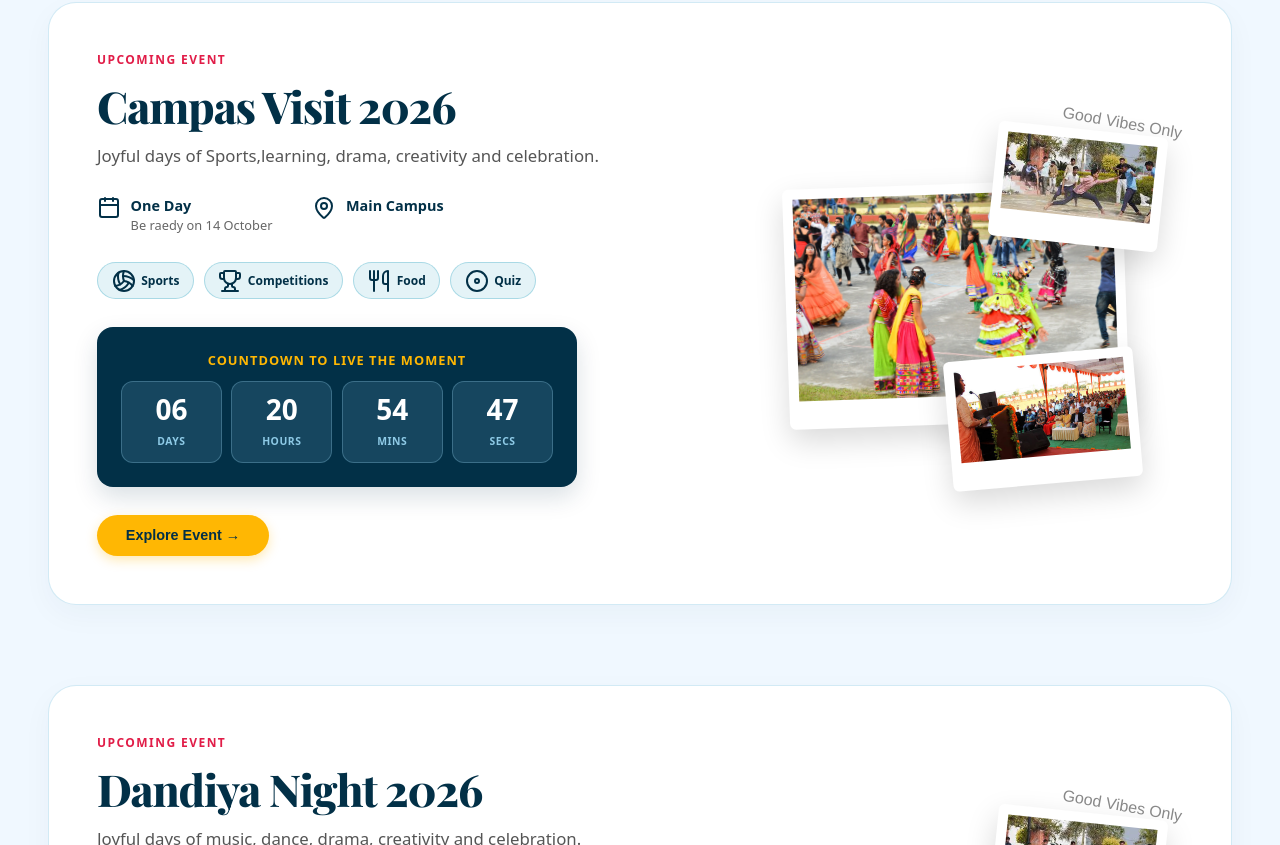
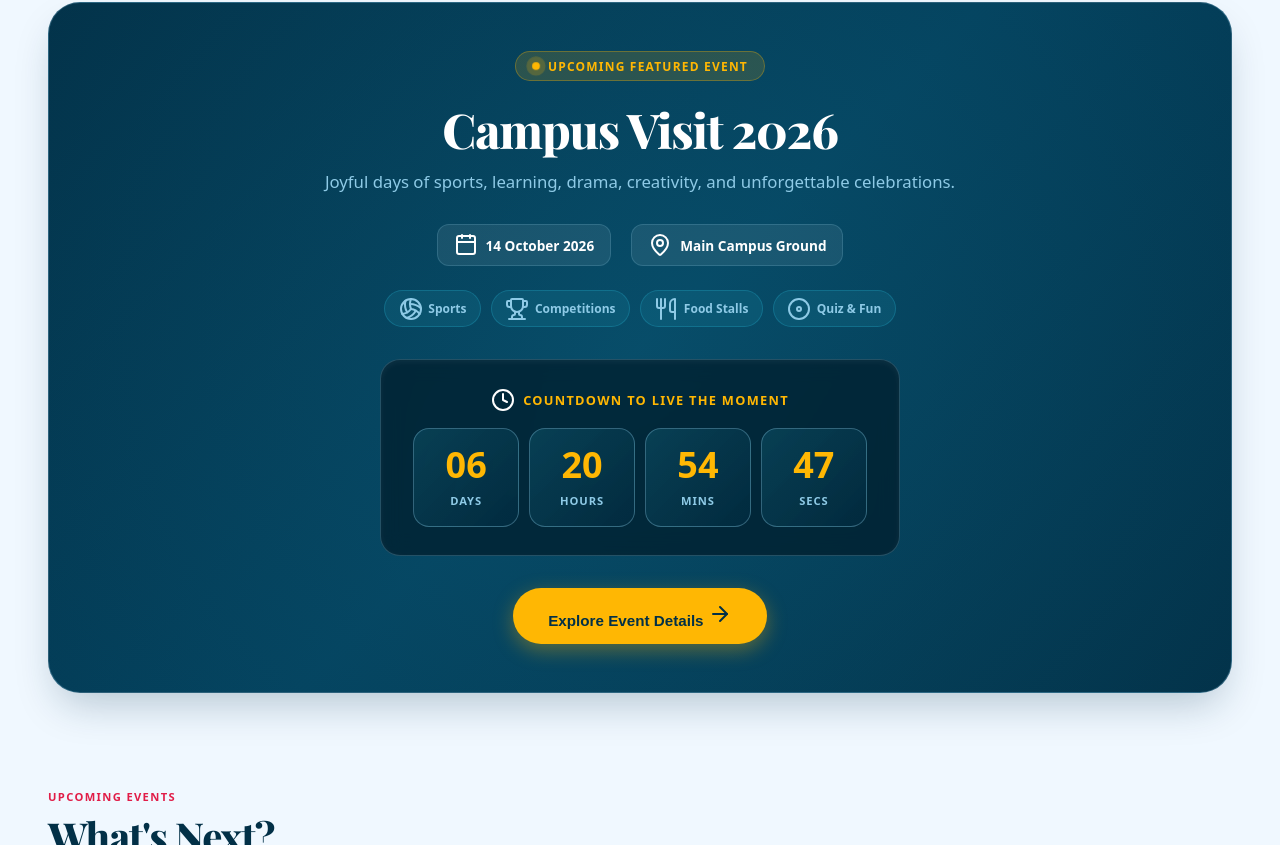
Before and after one commit to dev-anuragkashyap/college-event, a React (Vite) app: page / in a window 1280 px wide. Shown: the part 635-1480 px from the top of the page. Built offline with nearby package versions, Linux system fonts and the light colour scheme.

Commit message:
update changes

```diff
--- a/src/Components/Home.css
+++ b/src/Components/Home.css
@@ -1,5 +1,5 @@
 /* ==========================================
-   HOME PAGE STYLESHEET (Contact Page Theme)
+   HOME PAGE STYLESHEET (Contact Theme & Countdown)
    ================================          */
 .home-container {
   min-height: 100vh;
@@ -35,7 +35,7 @@
   height: 100%;
   object-fit: cover;
   transform: scale(1.02);
-  transition: transform 5s ease-in-out;
+  transition: transform 10s ease-in-out;
 }
 
 .home-hero:hover .home-hero-image {
@@ -71,7 +71,7 @@
 }
 
 .home-hero-title span {
-  color: #FFB703; /* Synchronized with Contact page yellow accent */
+  color: #FFB703;
 }
 
 .home-hero-desc {
@@ -134,76 +134,122 @@
 }
 
 /* ==========================================
-   CURRENT EVENT SECTION & ENLARGED COUNTDOWN
+   BEAUTIFUL FEATURED COUNTDOWN SECTION STYLING
    ================================          */
-.home-current-event-container {
-  display: grid;
-  grid-template-columns: 1fr;
-  gap: 3rem;
-  align-items: center;
-  background-color: #ffffff;
-  border: 1px solid rgba(142, 202, 230, 0.4);
-  border-radius: 1.75rem;
-  padding: 2.5rem 2rem;
-  box-shadow: 0 10px 30px rgba(2, 48, 71, 0.04);
+.countdown-hero-section {
+  background: linear-gradient(135deg, #023047 0%, #033f5b 50%, #023047 100%);
+  border: 1px solid rgba(142, 202, 230, 0.3);
+  border-radius: 2rem;
+  padding: 3rem 2rem;
+  text-align: center;
+  color: #ffffff;
+  box-shadow: 0 20px 40px -10px rgba(2, 48, 71, 0.25);
+  position: relative;
+  overflow: hidden;
   cursor: pointer;
 }
 
-@media (min-width: 1024px) {
-  .home-current-event-container {
-    grid-template-columns: 1.25fr 1fr;
-    gap: 4rem;
-    padding: 3rem;
+.countdown-hero-section::before {
+  content: '';
+  position: absolute;
+  top: -50%;
+  left: -50%;
+  width: 200%;
+  height: 200%;
+  background: radial-gradient(circle, rgba(33, 158, 188, 0.15) 0%, transparent 60%);
+  pointer-events: none;
+}
+
+.countdown-content-wrapper {
+  max-width: 650px;
+  margin: 0 auto;
+  position: relative;
+  z-index: 2;
+  display: flex;
+  flex-direction: column;
+  align-items: center;
+  width: 100%;
+}
+
+.countdown-badge-pill {
+  display: inline-flex;
+  align-items: center;
+  gap: 0.5rem;
+  background-color: rgba(255, 183, 3, 0.15);
+  color: #FFB703;
+  border: 1px solid rgba(255, 183, 3, 0.3);
+  padding: 0.35rem 1rem;
+  border-radius: 2rem;
+  font-size: 0.75rem;
+  font-weight: 800;
+  letter-spacing: 0.1em;
+  text-transform: uppercase;
+  margin-bottom: 1rem;
+}
+
+.live-pulse-dot {
+  width: 8px;
+  height: 8px;
+  background-color: #FFB703;
+  border-radius: 50%;
+  animation: pulse-dot 1.5s infinite;
+}
+
+@keyframes pulse-dot {
+  0% {
+    transform: scale(0.95);
+    box-shadow: 0 0 0 0 rgba(255, 183, 3, 0.7);
+  }
+  70% {
+    transform: scale(1);
+    box-shadow: 0 0 0 8px rgba(255, 183, 3, 0);
+  }
+  100% {
+    transform: scale(0.95);
+    box-shadow: 0 0 0 0 rgba(255, 183, 3, 0);
   }
 }
 
-.home-current-tag {
-  font-size: 0.75rem;
-  font-weight: 800;
-  letter-spacing: 0.12em;
-  color: #e11d48;
-  text-transform: uppercase;
-  margin-bottom: 0.5rem;
-}
-
-.home-current-title {
-  font-size: 2.75rem;
+.countdown-main-title {
+  font-size: 3rem;
   font-weight: 900;
-  color: #023047;
+  color: #ffffff;
   margin-bottom: 0.5rem;
   letter-spacing: -0.025em;
 }
 
-.home-current-subtitle {
-  font-size: 1.05rem;
-  color: #555555;
-  margin-bottom: 1.75rem;
-  line-height: 1.5;
+@media (max-width: 768px) {
+  .countdown-main-title {
+    font-size: 2.25rem;
+  }
 }
 
-.home-current-meta-row {
+.countdown-sub-desc {
+  font-size: 1.05rem;
+  color: #8ECAE6;
+  margin-bottom: 1.75rem;
+  line-height: 1.6;
+}
+
+.countdown-meta-flex {
   display: flex;
   flex-wrap: wrap;
-  gap: 2.5rem;
-  margin-bottom: 1.75rem;
+  justify-content: center;
+  gap: 1.25rem;
+  margin-bottom: 1.5rem;
 }
 
-.home-current-meta-item {
-  display: flex;
-  align-items: flex-start;
-  gap: 0.6rem;
-  font-size: 0.9rem;
-}
-
-.home-current-meta-item strong {
-  display: block;
-  color: #023047;
+.countdown-meta-badge {
+  display: inline-flex;
+  align-items: center;
+  gap: 0.5rem;
+  background-color: rgba(255, 255, 255, 0.08);
+  border: 1px solid rgba(142, 202, 230, 0.2);
+  padding: 0.5rem 1rem;
+  border-radius: 0.75rem;
+  font-size: 0.85rem;
   font-weight: 700;
-}
-
-.home-current-meta-item span {
-  color: #666666;
-  font-size: 0.8rem;
+  color: #ffffff;
 }
 
 .home-current-tags-grid {
@@ -213,10 +259,15 @@
   margin-bottom: 1.75rem;
 }
 
+.home-current-tags-grid.justify-center {
+  justify-content: center;
+  margin-bottom: 2rem;
+}
+
 .home-current-pill {
-  background-color: rgba(33, 158, 188, 0.12);
-  color: #023047;
-  border: 1px solid rgba(33, 158, 188, 0.3);
+  background-color: rgba(33, 158, 188, 0.15);
+  color: #8ECAE6;
+  border: 1px solid rgba(33, 158, 188, 0.35);
   padding: 0.35rem 0.85rem;
   border-radius: 2rem;
   font-size: 0.75rem;
@@ -227,23 +278,31 @@
 }
 
 .home-large-countdown-wrapper {
-  background-color: #023047;
-  border-radius: 1rem;
-  padding: 1.5rem;
-  margin-bottom: 1.75rem;
-  max-width: 480px;
-  box-shadow: 0 10px 25px rgba(2, 48, 71, 0.15);
+  background: rgba(1, 30, 45, 0.75);
+  backdrop-filter: blur(10px);
+  border: 1px solid rgba(142, 202, 230, 0.25);
+  border-radius: 1.25rem;
+  padding: 1.75rem 2rem;
+  margin-bottom: 2rem;
+  width: 100%;
+  max-width: 520px;
+  box-shadow: inset 0 2px 6px rgba(255, 255, 255, 0.05);
+}
+
+.countdown-header-row {
+  display: flex;
+  align-items: center;
+  justify-content: center;
+  gap: 0.5rem;
+  margin-bottom: 1rem;
 }
 
 .home-countdown-label-top {
-  display: block;
   font-size: 0.8rem;
   font-weight: 800;
   color: #FFB703;
   text-transform: uppercase;
-  letter-spacing: 0.08em;
-  margin-bottom: 0.75rem;
-  text-align: center;
+  letter-spacing: 0.1em;
 }
 
 .home-large-countdown-grid {
@@ -253,137 +312,57 @@
 }
 
 .home-lg-cd-box {
-  background-color: rgba(142, 202, 230, 0.15);
-  border: 1px solid rgba(142, 202, 230, 0.3);
-  border-radius: 0.75rem;
-  padding: 0.75rem 0.5rem;
+  background: linear-gradient(135deg, rgba(33, 158, 188, 0.2) 0%, rgba(2, 48, 71, 0.4) 100%);
+  border: 1px solid rgba(142, 202, 230, 0.35);
+  border-radius: 1rem;
+  padding: 1rem 0.75rem;
   text-align: center;
+  transition: transform 0.25s ease, border-color 0.25s ease;
+}
+
+.home-lg-cd-box:hover {
+  transform: translateY(-4px);
+  border-color: #FFB703;
 }
 
 .home-lg-number {
   display: block;
-  font-size: 1.75rem;
+  font-size: 2.25rem;
   font-weight: 900;
-  color: #ffffff;
+  color: #FFB703;
   line-height: 1.1;
-  margin-bottom: 0.15rem;
+  margin-bottom: 0.2rem;
 }
 
 .home-lg-label {
-  font-size: 0.65rem;
-  font-weight: 700;
+  font-size: 0.7rem;
+  font-weight: 800;
   color: #8ECAE6;
   text-transform: uppercase;
-  letter-spacing: 0.05em;
+  letter-spacing: 0.08em;
 }
 
 .home-current-explore-btn {
   background-color: #FFB703;
   color: #023047;
-  padding: 0.8rem 1.8rem;
+  padding: 0.9rem 2.2rem;
   border-radius: 2rem;
-  font-size: 0.9rem;
+  font-size: 0.95rem;
   font-weight: 800;
   border: none;
   cursor: pointer;
-  box-shadow: 0 4px 12px rgba(255, 183, 3, 0.3);
+  box-shadow: 0 6px 20px rgba(255, 183, 3, 0.35);
   transition: all 0.25s ease;
 }
 
 .home-current-explore-btn:hover {
   background-color: #e5a400;
   transform: translateY(-2px);
-}
-
-.home-current-right {
-  position: relative;
-  min-height: 380px;
-  display: flex;
-  justify-content: center;
-  align-items: center;
-}
-
-.home-polaroid {
-  background: #ffffff;
-  padding: 10px 10px 28px 10px;
-  box-shadow: 0 12px 30px rgba(0, 0, 0, 0.15);
-  border-radius: 6px;
-  position: absolute;
-  transition: transform 0.3s ease;
-}
-
-.main-polaroid {
-  width: 340px;
-  height: 240px;
-  transform: rotate(-2deg);
-  z-index: 2;
-}
-
-.main-polaroid img {
-  width: 100%;
-  height: 100%;
-  object-fit: cover;
-}
-
-.side-polaroid-top {
-  width: 170px;
-  height: 115px;
-  top: 15px;
-  right: 20px;
-  transform: rotate(6deg);
-  z-index: 3;
-}
-
-.side-polaroid-top img {
-  width: 100%;
-  height: 100%;
-  object-fit: cover;
-}
-
-.side-polaroid-bottom {
-  width: 190px;
-  height: 130px;
-  bottom: 10px;
-  right: 45px;
-  transform: rotate(-5deg);
-  z-index: 4;
-}
-
-.side-polaroid-bottom img {
-  width: 100%;
-  height: 100%;
-  object-fit: cover;
-}
-
-.home-polaroid-watermark {
-  position: absolute;
-  top: 0;
-  right: 0;
-  font-family: cursive, sans-serif;
-  color: #888888;
-  font-size: 1rem;
-  transform: rotate(10deg);
-  pointer-events: none;
-  z-index: 5;
-}
-
-@media (max-width: 768px) {
-  .main-polaroid {
-    width: 240px;
-    height: 170px;
-  }
-  .side-polaroid-top {
-    width: 120px;
-    height: 85px;
-  }
-  .side-polaroid-bottom {
-    width: 135px;
-    height: 95px;
-  }
+  box-shadow: 0 10px 25px rgba(255, 183, 3, 0.5);
 }
 
 /* ==========================================
-   WHAT'S NEXT? & PAST EVENTS (4-COLUMN CARD & IMAGE FIX)
+   WHAT'S NEXT? & PAST EVENTS SECTION
    ================================          */
 .home-whats-next-section {
   margin-top: 1rem;
@@ -449,7 +428,6 @@
   box-shadow: 0 16px 30px -5px rgba(2, 48, 71, 0.1);
 }
 
-/* Fixed Image Wrapper for Upcoming & Past Cards */
 .home-wn-img-wrap {
   width: 100%;
   height: 200px;
@@ -562,7 +540,6 @@
   color: #ffffff;
 }
 
-/* Section Header Layout */
 .home-section-header {
   display: flex;
   justify-content: space-between;
@@ -575,7 +552,7 @@
   font-size: 0.85rem;
   font-weight: 700;
   cursor: pointer;
-  transition: var(--transition-fast);
+  transition: all 0.2s ease;
 }
 
 .home-view-all:hover {
@@ -584,7 +561,7 @@
 }
 
 /* ==========================================
-   MOMENTS THAT MATTER GALLERY SECTION
+   PHOTO GALLERY SECTION
    ================================          */
 .home-moments-section {
   width: 100%;
@@ -752,7 +729,7 @@
 }
 
 /* ==========================================
-   EVENT CALENDAR SECTION ("Find Your Date")
+   EVENT CALENDAR SECTION
    ================================          */
 .home-calendar-section {
   width: 100%;
--- a/src/Components/Home.jsx
+++ b/src/Components/Home.jsx
@@ -5,10 +5,7 @@ import { Calendar as CalendarIcon, MapPin, Clock, ArrowRight, Camera, Sparkles,
 
 // Import your local assets from the assets folder
 import heroBgImg from '../assets/hero-bg.jpeg';
-import dandiyaImg from '../assets/dandiya.jpg';
 import culturalFestImg from '../assets/cultural.jpg';
-import culturalFest2 from '../assets/memory1.jpg';
-import culturalFest3 from '../assets/memory2.jpg';
 import technovaImg from '../assets/annual.jpg';
 import sportsMeetImg from '../assets/sports.jpg';
 import openMicImg from '../assets/memory2.jpg';
@@ -19,11 +16,11 @@ import pastSportsImg from '../assets/past-sports.webp';
 import pastAnnualImg from '../assets/past-annual.jpg';
 import pastCulturalImg from '../assets/past-cultural.jpg';
 
-import memory1 from '../assets/memory1.jpg';
+import culturalFest2 from '../assets/memory1.jpg';
+import culturalFest3 from '../assets/memory2.jpg';
 import memory2 from '../assets/memory2.jpg';
 import memory3 from '../assets/memory3.jpg';
 import memory4 from '../assets/memory4.jpg';
-import memory5 from '../assets/memory5.jpg';
 
 export default function Home() {
   const navigate = useNavigate();
@@ -211,55 +208,59 @@ export default function Home() {
           <div className="home-hero-watermark"></div>
         </div>
       </div>
+
       <div className="home-wrapper">
 
-       <section>
-          <div className="home-current-event-container" onClick={() => handleEventClick(999)}>
-            <div className="home-current-left">
-              <div className="home-current-tag">UPCOMING EVENT</div>
-              <h2 className="home-current-title">Campas Visit 2026</h2>
-              <p className="home-current-subtitle">Joyful days of Sports,learning, drama, creativity and celebration.</p>
+        {/* BEAUTIFUL FEATURED COUNTDOWN SECTION */}
+        <section>
+          <div className="home-current-event-container countdown-hero-section" onClick={() => handleEventClick(999)}>
+            <div className="countdown-content-wrapper">
 
-              <div className="home-current-meta-row">
-                <div className="home-current-meta-item">
-                  <CalendarIcon className="w-4 h-4 text-teal-600" />
-                  <div>
-                    <strong>One Day</strong>
-                    <span>Be raedy on 14 October</span>
-                  </div>
+              <div className="countdown-badge-pill">
+                <span className="live-pulse-dot"></span> UPCOMING FEATURED EVENT
+              </div>
+
+              <h2 className="countdown-main-title">Campus Visit 2026</h2>
+              <p className="countdown-sub-desc">Joyful days of sports, learning, drama, creativity, and unforgettable celebrations.</p>
+
+              <div className="countdown-meta-flex">
+                <div className="countdown-meta-badge">
+                  <CalendarIcon className="w-4 h-4 text-teal-400" />
+                  <span>14 October 2026</span>
                 </div>
-                <div className="home-current-meta-item">
-                  <MapPin className="w-4 h-4 text-teal-600" />
-                  <div>
-                    <strong>Main Campus</strong>
-                    <span></span>
-                  </div>
+                <div className="countdown-meta-badge">
+                  <MapPin className="w-4 h-4 text-teal-400" />
+                  <span>Main Campus Ground</span>
                 </div>
               </div>
 
-              <div className="home-current-tags-grid">
+              <div className="home-current-tags-grid justify-center">
                 <span className="home-current-pill"><Volleyball className="w-3.5 h-3.5" /> Sports</span>
                 <span className="home-current-pill"><Trophy className="w-3.5 h-3.5" /> Competitions</span>
-                <span className="home-current-pill"><Utensils className="w-3.5 h-3.5" /> Food </span>
-                <span className="home-current-pill"><Disc className="w-3.5 h-3.5" /> Quiz</span>
+                <span className="home-current-pill"><Utensils className="w-3.5 h-3.5" /> Food Stalls</span>
+                <span className="home-current-pill"><Disc className="w-3.5 h-3.5" /> Quiz & Fun</span>
               </div>
 
+              {/* Glowing Countdown Box */}
               <div className="home-large-countdown-wrapper">
-                <span className="home-countdown-label-top">Countdown to live the moment</span>
+                <div className="countdown-header-row">
+                  <Clock className="w-4 h-4 text-amber-400" />
+                  <span className="home-countdown-label-top">Countdown to Live the Moment</span>
+                </div>
                 <div className="home-large-countdown-grid">
-                  <div className="home-lg-cd-box">
+                  <div className="home-lg-cd-box hover-lift">
                     <span className="home-lg-number">{timeLeft.days}</span>
                     <span className="home-lg-label">Days</span>
                   </div>
-                  <div className="home-lg-cd-box">
+                  <div className="home-lg-cd-box hover-lift">
                     <span className="home-lg-number">{timeLeft.hours}</span>
                     <span className="home-lg-label">Hours</span>
                   </div>
-                  <div className="home-lg-cd-box">
+                  <div className="home-lg-cd-box hover-lift">
                     <span className="home-lg-number">{timeLeft.minutes}</span>
                     <span className="home-lg-label">Mins</span>
                   </div>
-                  <div className="home-lg-cd-box">
+                  <div className="home-lg-cd-box hover-lift">
                     <span className="home-lg-number">{timeLeft.seconds}</span>
                     <span className="home-lg-label">Secs</span>
                   </div>
@@ -267,95 +268,9 @@ export default function Home() {
               </div>
 
               <button className="home-current-explore-btn" onClick={(e) => { e.stopPropagation(); handleEventClick(999); }}>
-                Explore Event &rarr;
+                Explore Event Details <ArrowRight className="w-4 h-4 ml-1 inline" />
               </button>
-            </div>
 
-            <div className="home-current-right">
-              <div className="home-polaroid main-polaroid">
-                <img src={culturalFestImg} alt="Cultural Fest Main" />
-              </div>
-              <div className="home-polaroid side-polaroid-top">
-                <img src={culturalFest2} alt="Cultural Fest Crowd" />
-              </div>
-              <div className="home-polaroid side-polaroid-bottom">
-                <img src={culturalFest3} alt="Cultural Fest Performance" />
-              </div>
-              <div className="home-polaroid-watermark">Good Vibes Only</div>
-            </div>
-          </div>
-        </section>
-
-        {/* CURRENT EVENT & ENLARGED COUNTDOWN SECTION */}
-        <section>
-          <div className="home-current-event-container" onClick={() => handleEventClick(999)}>
-            <div className="home-current-left">
-              <div className="home-current-tag">UPCOMING EVENT</div>
-              <h2 className="home-current-title">Dandiya Night 2026</h2>
-              <p className="home-current-subtitle">Joyful days of music, dance, drama, creativity and celebration.</p>
-
-              <div className="home-current-meta-row">
-                <div className="home-current-meta-item">
-                  <CalendarIcon className="w-4 h-4 text-teal-600" />
-                  <div>
-                    <strong>One Day</strong>
-                    <span>Be raedy on 16 October</span>
-                  </div>
-                </div>
-                <div className="home-current-meta-item">
-                  <MapPin className="w-4 h-4 text-teal-600" />
-                  <div>
-                    <strong>Main Campus</strong>
-                    <span>College Ground</span>
-                  </div>
-                </div>
-              </div>
-
-              <div className="home-current-tags-grid">
-                <span className="home-current-pill"><Music className="w-3.5 h-3.5" /> Performances</span>
-                <span className="home-current-pill"><Trophy className="w-3.5 h-3.5" /> Competitions</span>
-                <span className="home-current-pill"><Utensils className="w-3.5 h-3.5" /> Food Stalls</span>
-                <span className="home-current-pill"><Disc className="w-3.5 h-3.5" /> DJ Night</span>
-              </div>
-
-              <div className="home-large-countdown-wrapper">
-                <span className="home-countdown-label-top">Countdown to Grand Finale</span>
-                <div className="home-large-countdown-grid">
-                  <div className="home-lg-cd-box">
-                    <span className="home-lg-number">{timeLeft.days}</span>
-                    <span className="home-lg-label">Days</span>
-                  </div>
-                  <div className="home-lg-cd-box">
-                    <span className="home-lg-number">{timeLeft.hours}</span>
-                    <span className="home-lg-label">Hours</span>
-                  </div>
-                  <div className="home-lg-cd-box">
-                    <span className="home-lg-number">{timeLeft.minutes}</span>
-                    <span className="home-lg-label">Mins</span>
-                  </div>
-                  <div className="home-lg-cd-box">
-                    <span className="home-lg-number">{timeLeft.seconds}</span>
-                    <span className="home-lg-label">Secs</span>
-                  </div>
-                </div>
-              </div>
-
-              <button className="home-current-explore-btn" onClick={(e) => { e.stopPropagation(); handleEventClick(999); }}>
-                Explore Event &rarr;
-              </button>
-            </div>
-
-            <div className="home-current-right">
-              <div className="home-polaroid main-polaroid">
-                <img src={culturalFestImg} alt="Cultural Fest Main" />
-              </div>
-              <div className="home-polaroid side-polaroid-top">
-                <img src={culturalFest2} alt="Cultural Fest Crowd" />
-              </div>
-              <div className="home-polaroid side-polaroid-bottom">
-                <img src={culturalFest3} alt="Cultural Fest Performance" />
-              </div>
-              <div className="home-polaroid-watermark">Good Vibes Only</div>
             </div>
           </div>
         </section>
@@ -397,7 +312,7 @@ export default function Home() {
           </div>
         </section>
 
-        {/* PAST EVENTS SECTION (Matched to 4-Column Card Layout) */}
+        {/* PAST EVENTS SECTION */}
         <section className="home-whats-next-section">
           <div className="home-section-header">
             <div>
```
